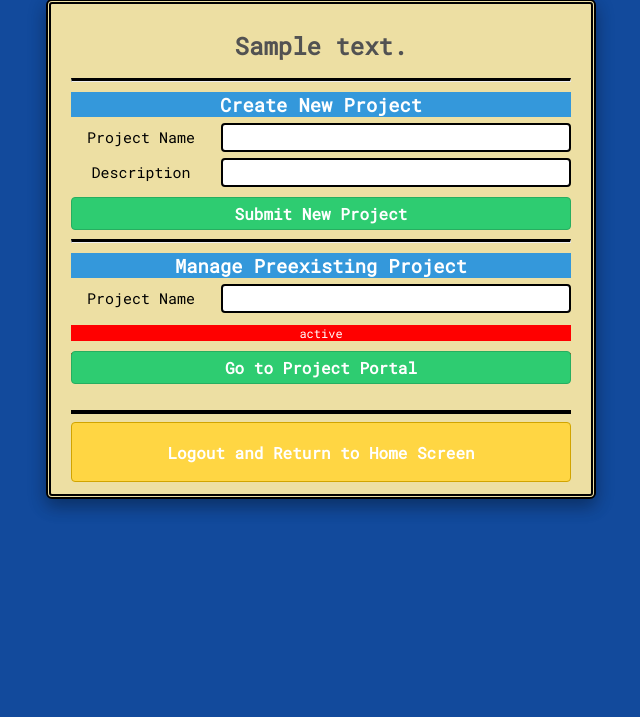
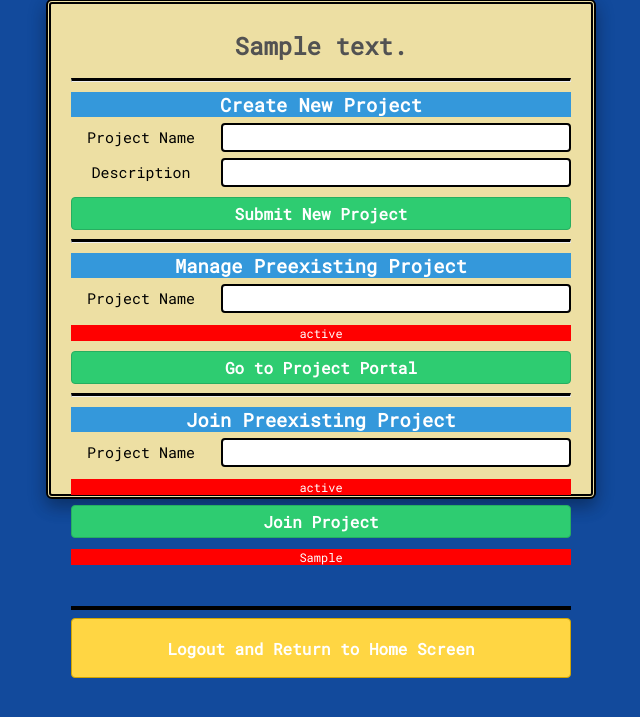
Before and after one commit to gwyni/EE461L_Team-8_Project, a Flask app: template templates/userPortal.html in a window 1280 px wide. Shown: the part 21-738 px from the top of the page, without its empty margins (319-959 px from the left). Run offline with Flask 2, Linux system fonts and the light colour scheme; the template is opened without the code that fills it: most values are stand-ins (such as "Sample title", 1, 10 or a date in 2020); some libraries are stand-ins or nearby versions.

Commit message:
edits for join/leave project buttons
The html (or css?) needs to be updated for the project portal because now the container is too small for all of the elements inside. I tried to change it myself but i'm not sure how..

```diff
--- a/templates/checkoutPage.html
+++ b/templates/checkoutPage.html
@@ -12,7 +12,13 @@
 </head>
 <body>
 <h1>Manage Resources</h1>
+
 <form method='POST'>
+	<div class="row">
+		<div class = "biggest-col">
+			<button type='submit' name='leaveproject' value="leave project">Leave Project</button>
+		</div>
+	</div>
 	<div class="form-group">
 
 		<h2>Hardware Set 1:</h2>
--- a/templates/userPortal.html
+++ b/templates/userPortal.html
@@ -50,6 +50,26 @@
 				<button type='submit' name='addresources' value="go to resources">Go to Project Portal</button>
 			</div>
 		</div>
+		<br>
+		<br>
+		<hr class="new1">
+		<h3>Join Preexisting Project</h3>
+		<div class="row">
+			<div class="small-column">
+			<label>Project Name</label>
+			</div>
+			<div class="big-column">
+				<input type="text" name="join_project">
+			</div>
+		</div>
+		<p style="background-color:red;">{{joinStatus}}</p>
+		<div class="row">
+			<div class = "biggest-col">
+				<button type='submit' name='joinproject' value="join project">Join Project</button>
+			</div>
+		</div>
+		<br>
+		<br>
 		<p style="background-color:red;">{{projectCheck}}</p>
 		<br>
 		<hr class="new2">
```
